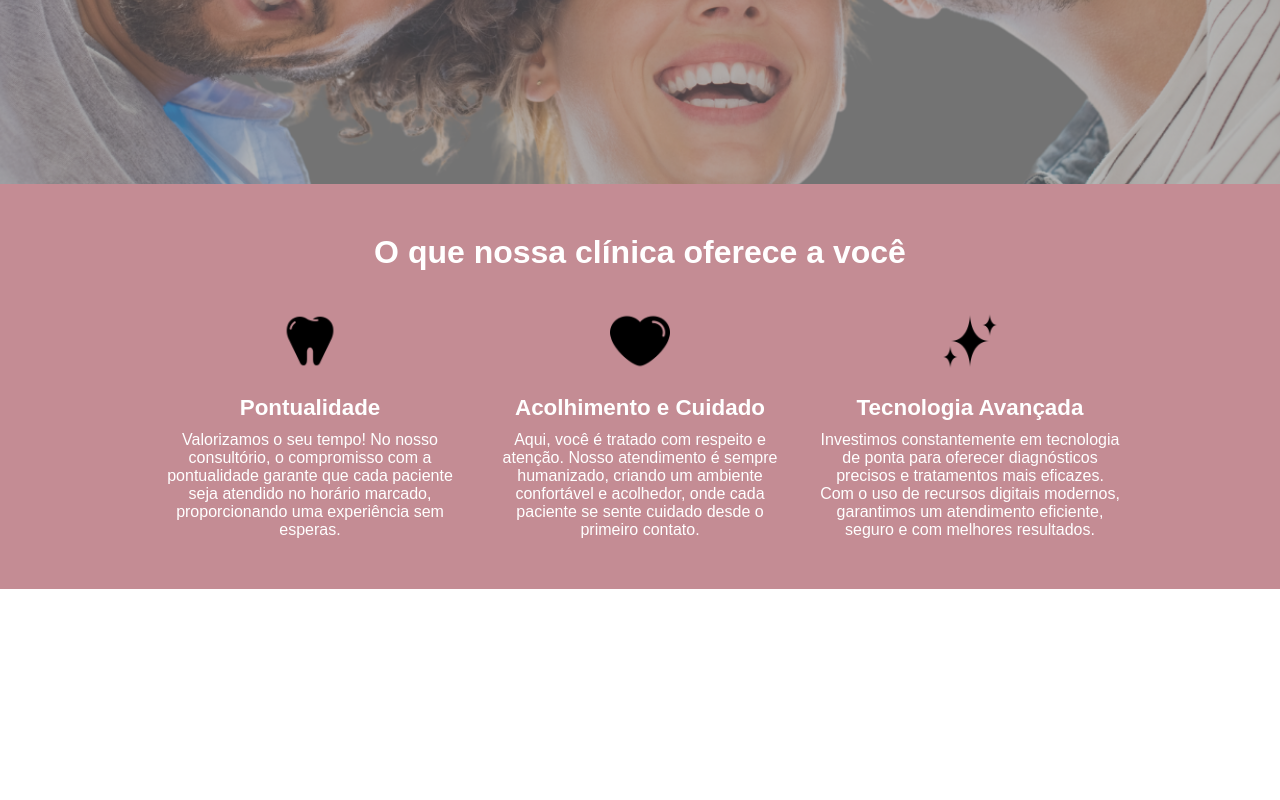
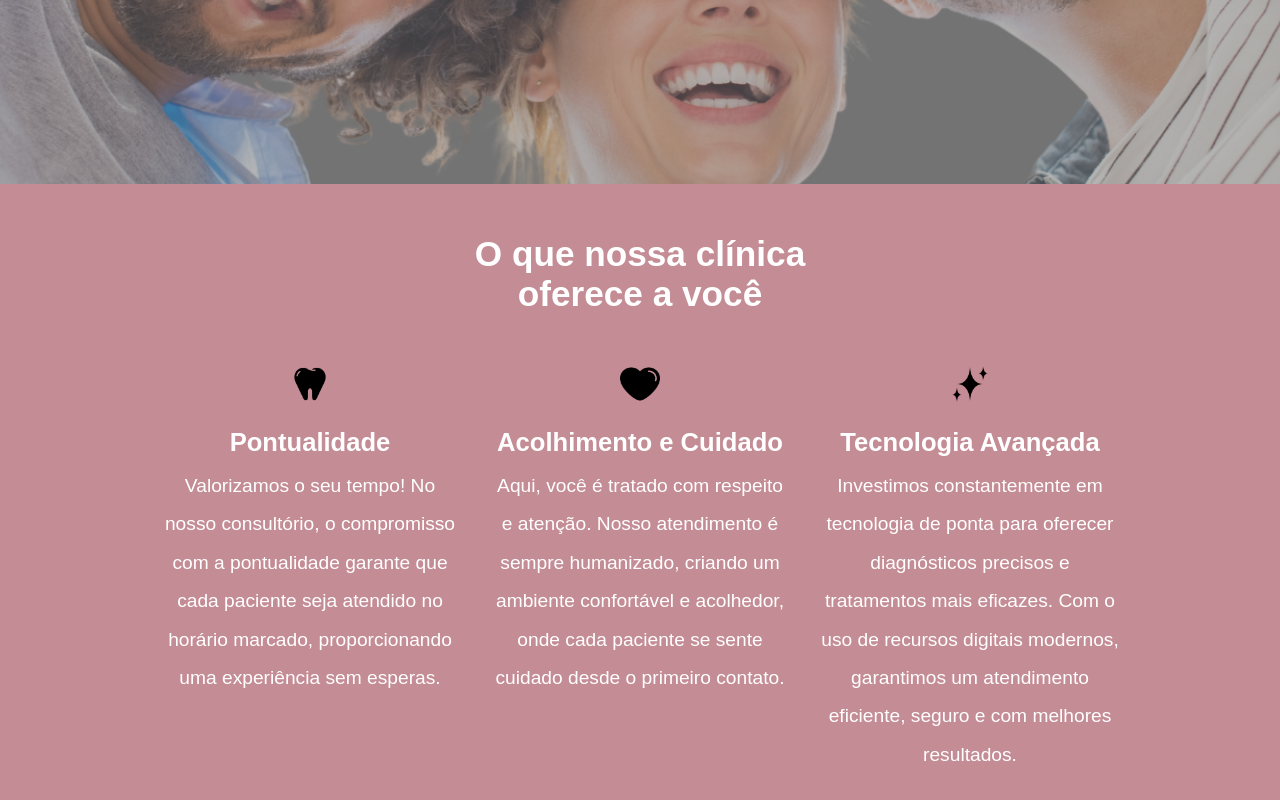
Before and after one commit to Scandianx/dentista-website, a plain HTML site: page index.html in a window 1280 px wide. Shown: the part 736-1536 px from the top of the page. Before the commit the page ends 1325 px from the top, so only its background shows below. Drawn offline with Linux system fonts and the light colour scheme; a web font is replaced by a local one.

Commit message:
salvando

```diff
--- a/index.html
+++ b/index.html
@@ -28,7 +28,7 @@
         </div>
       </section>
       <section class="features-section">
-        <h2>O que nossa clínica oferece a você</h2>
+        <h2>O que nossa clínica<br/> oferece a você</h2>
         <div class="features">
           <div class="feature-item">
             <img src="assets/dentesicon.png" alt="Dentes Icon">
--- a/styles.css
+++ b/styles.css
@@ -135,8 +135,8 @@
 }
 
 .features-section h2 {
-  font-size: 2rem;
-  margin-bottom: 40px;
+  font-size: 2.2rem;
+  margin-bottom: 50px;
 }
 
 .features {
@@ -151,16 +151,19 @@
 }
 
 .feature-item img {
-  width: 60px;
+  width: 40px;
   margin-bottom: 20px;
 }
 
 .feature-item h3 {
-  font-size: 1.4rem;
+  font-size: 1.6rem;
   margin-bottom: 10px;
+
 }
 
 .feature-item p {
   font-weight: normal;
-  margin-bottom: 0;
+  line-height: 2.0;
+  font-size: 1.2rem;
+
 }
```
